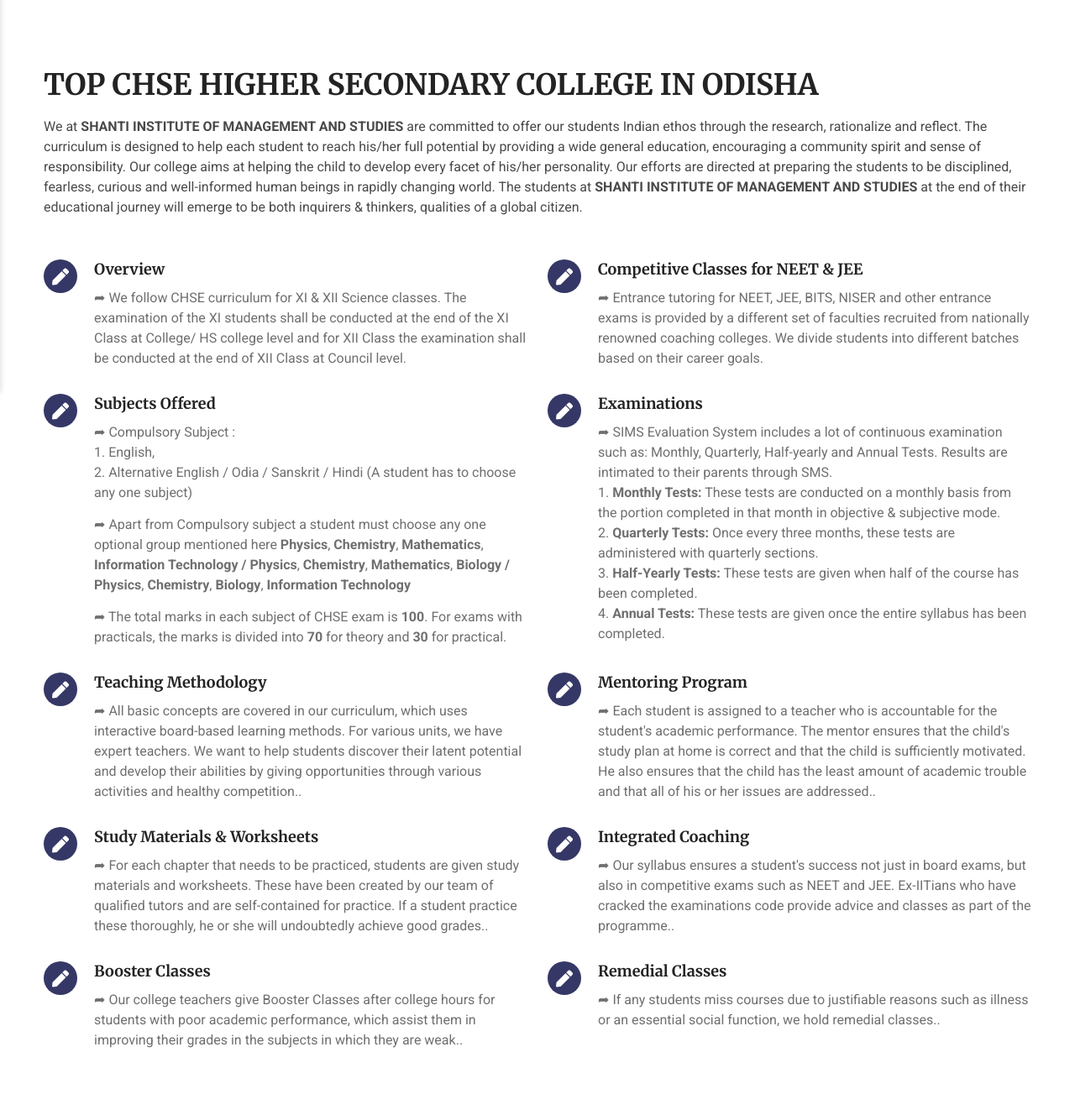
After one commit to mohantyrajib143/simscollege, a Django app: template templates/website/science.html in a window 1280 px wide. The commit adds this page. Shown: the part 333-1661 px from the top of the page at 84% size. Run offline with Django 3.2, Linux system fonts and the light colour scheme; the template is opened without the code that fills it, so the values that code supplies are empty; some libraries are stand-ins or nearby versions; some web fonts are replaced.

Commit message:
1.added science url and function in urls.py, views.py 2.added science.html file and maked required changes

```diff
--- a/templates/website/header.html
+++ b/templates/website/header.html
@@ -89,7 +89,7 @@
                                 <li>
                                     <a href="javascript:;">Academics<i class="fas fa-chevron-down"></i></a>
                                     <ul class="sub-menu">
-                                        <li><a href=""><b>➦ SCIENCE STREAM</b></a></li>
+                                        <li><a href="/science"><b>➦ SCIENCE STREAM</b></a></li>
                                         <li><a href=""><b>➦ COMMERCE STREAM</b></a></li>
                                         <li><a href=""><b>➦ OUR FACULTIES</b></a></li>
                                         <li><a href=""><b>➦ ENTRANCE FACULTY</b></a></li>
--- /dev/null
+++ b/templates/website/science.html
@@ -0,0 +1,140 @@
+{% extends 'website/header.html' %}
+{% load static %}
+{% block title %} HOME | UNQCOLLECTION {% endblock title %}
+{% block body %}
+<div class="page-content bg-gray">
+    <div class="dlab-bnr-inr overlay-black-middle bg-pt" style="background-image:url({% static 'website/images/banner/breadcrumb.jpg' %})">
+        <div class="container">
+            <div class="dlab-bnr-inr-entry">
+                <h1 class="text-white">SHANTI INSTITUTE OF MANAGEMENT AND STUDIES</h1>
+                <div class="breadcrumb-row">
+                    <ul class="list-inline">
+                        <li><a href="/">SIMS</a></li>
+                        <li>SCIENCE</li>
+                    </ul>
+                </div>
+            </div>
+        </div>
+    </div>
+
+    <div class="content-block">
+        <!-- Our Services -->
+        <div class="section-full bg-white content-inner">
+            <div class="container">
+                <div class="row">
+                    <div class="col-md-12">
+                        <div class="section-head">
+                            <h2 class="title"> TOP CHSE HIGHER SECONDARY COLLEGE IN ODISHA</h2>
+                            <p>We at <b>SHANTI INSTITUTE OF MANAGEMENT AND STUDIES</b> are committed to offer our students Indian ethos through the research, rationalize and reflect. The curriculum is designed to help each student to reach his/her full potential by providing a wide general education, encouraging a community spirit and sense of responsibility. Our college aims at helping the child to develop every facet of his/her personality. Our efforts are directed at preparing the students to be disciplined, fearless, curious and well-informed human beings in rapidly changing world. The students at <b>SHANTI INSTITUTE OF MANAGEMENT AND STUDIES</b> at the end of their educational journey will emerge to be both inquirers & thinkers, qualities of a global citizen.</p>
+                        </div>
+                        <div class="row">
+                            <div class="col-md-6 col-sm-6 m-b30">
+                                <div class="icon-bx-wraper left">
+                                    <div class="icon-bx-xs bg-secondry radius"> <a href="#" class="icon-cell"><i class="fas fa-pen"></i></a> </div>
+                                    <div class="icon-content">
+                                        <h5 class="rdx-tilte">Overview</h5>
+                                        <p>➦ We follow CHSE curriculum for XI & XII Science classes. The examination of the XI students shall be conducted at the end of the XI Class at College/ HS college level and for XII Class the examination shall be conducted at the end of XII Class at Council level.</p>
+                                    </div>
+                                </div>
+                            </div>
+                            <div class="col-md-6 col-sm-6 m-b30">
+                                <div class="icon-bx-wraper left">
+                                    <div class="icon-bx-xs bg-secondry radius"> <a href="#" class="icon-cell"><i class="fas fa-pen"></i></a> </div>
+                                    <div class="icon-content">
+                                        <h5 class="rdx-tilte">Competitive Classes for NEET & JEE</h5>
+                                        <p>➦ Entrance tutoring for NEET, JEE, BITS, NISER and other entrance exams is provided by a different set of faculties recruited from nationally renowned coaching colleges. We divide students into different batches based on their career goals.</p>
+                                    </div>
+                                </div>
+                            </div>
+                            <div class="col-md-6 col-sm-6 m-b30">
+                                <div class="icon-bx-wraper left">
+                                    <div class="icon-bx-xs bg-secondry radius"> <a href="#" class="icon-cell"><i class="fas fa-pen"></i></a> </div>
+                                    <div class="icon-content">
+                                        <h5 class="rdx-tilte">Subjects Offered</h5>
+                                        <p>➦ Compulsory Subject :<br>
+                                            1. English,<br>
+                                            2. Alternative English / Odia / Sanskrit / Hindi (A student has to choose any one subject)
+                                        </p>
+                                        <p style="margin-top: -10px;">➦ Apart from Compulsory subject a student must choose any one optional group mentioned here <b>Physics</b>, <b>Chemistry</b>, <b>Mathematics</b>, <b>Information Technology / Physics</b>, <b>Chemistry</b>, <b>Mathematics</b>, <b>Biology / Physics</b>, <b>Chemistry</b>, <b>Biology</b>, <b>Information Technology</b></p>
+                                        <p style="margin-top: -10px;">➦ The total marks in each subject of CHSE exam is <b>100</b>. For exams with practicals, the marks is divided into <b>70</b> for theory and <b>30</b> for practical.</p>
+                                    </div>
+                                </div>
+                            </div>
+                            <div class="col-md-6 col-sm-6 m-b30">
+                                <div class="icon-bx-wraper left">
+                                    <div class="icon-bx-xs bg-secondry radius"> <a href="#" class="icon-cell"><i class="fas fa-pen"></i></a> </div>
+                                    <div class="icon-content">
+                                        <h5 class="rdx-tilte">Examinations</h5>
+                                        <p>➦ SIMS Evaluation System includes a lot of continuous examination such as: Monthly, Quarterly, Half-yearly and Annual Tests. Results are intimated to their parents through SMS.<br>
+                                            1. <b>Monthly Tests:</b> These tests are conducted on a monthly basis from the portion completed in that month in objective & subjective mode.<br>
+                                            2. <b>Quarterly Tests:</b> Once every three months, these tests are administered with quarterly sections.<br>
+                                            3. <b>Half-Yearly Tests:</b> These tests are given when half of the course has been completed.<br>
+                                            4. <b>Annual Tests:</b> These tests are given once the entire syllabus has been completed.
+                                        </p>
+                                    </div>
+                                </div>
+                            </div>
+                            <div class="col-md-6 col-sm-6 m-b30">
+                                <div class="icon-bx-wraper left">
+                                    <div class="icon-bx-xs bg-secondry radius"> <a href="#" class="icon-cell"><i class="fas fa-pen"></i></a> </div>
+                                    <div class="icon-content">
+                                        <h5 class="rdx-tilte">Teaching Methodology</h5>
+                                        <p>➦ All basic concepts are covered in our curriculum, which uses interactive board-based learning methods. For various units, we have expert teachers. We want to help students discover their latent potential and develop their abilities by giving opportunities through various activities and healthy competition..</p>
+                                    </div>
+                                </div>
+                            </div>
+                            <div class="col-md-6 col-sm-6 m-b30">
+                                <div class="icon-bx-wraper left serb">
+                                    <div class="icon-bx-xs bg-secondry radius"> <a href="#" class="icon-cell"><i class="fas fa-pen"></i></a> </div>
+                                    <div class="icon-content">
+                                        <h5 class="rdx-tilte">Mentoring Program</h5>
+                                        <p>➦ Each student is assigned to a teacher who is accountable for the student's academic performance. The mentor ensures that the child's study plan at home is correct and that the child is sufficiently motivated. He also ensures that the child has the least amount of academic trouble and that all of his or her issues are addressed..</p>
+                                    </div>
+                                </div>
+                            </div>
+
+                            <div class="col-md-6 col-sm-6 m-b30">
+                                <div class="icon-bx-wraper left">
+                                    <div class="icon-bx-xs bg-secondry radius"> <a href="#" class="icon-cell"><i class="fas fa-pen"></i></a> </div>
+                                    <div class="icon-content">
+                                        <h5 class="rdx-tilte">Study Materials & Worksheets</h5>
+                                        <p>➦ For each chapter that needs to be practiced, students are given study materials and worksheets. These have been created by our team of qualified tutors and are self-contained for practice. If a student practice these thoroughly, he or she will undoubtedly achieve good grades..</p>
+                                    </div>
+                                </div>
+                            </div>
+                            <div class="col-md-6 col-sm-6 m-b30">
+                                <div class="icon-bx-wraper left">
+                                    <div class="icon-bx-xs bg-secondry radius"> <a href="#" class="icon-cell"><i class="fas fa-pen"></i></a> </div>
+                                    <div class="icon-content">
+                                        <h5 class="rdx-tilte">Integrated Coaching </h5>
+                                        <p>➦ Our syllabus ensures a student's success not just in board exams, but also in competitive exams such as NEET and JEE. Ex-IITians who have cracked the examinations code provide advice and classes as part of the programme..</p>
+                                    </div>
+                                </div>
+                            </div>
+                            <div class="col-md-6 col-sm-6 m-b30">
+                                <div class="icon-bx-wraper left">
+                                    <div class="icon-bx-xs bg-secondry radius"> <a href="#" class="icon-cell"><i class="fas fa-pen"></i></a> </div>
+                                    <div class="icon-content">
+                                        <h5 class="rdx-tilte">Booster Classes </h5>
+                                        <p>➦ Our college teachers give Booster Classes after college hours for students with poor academic performance, which assist them in improving their grades in the subjects in which they are weak..</p>
+                                    </div>
+                                </div>
+                            </div>
+                            <div class="col-md-6 col-sm-6 m-b30">
+                                <div class="icon-bx-wraper left">
+                                    <div class="icon-bx-xs bg-secondry radius"> <a href="#" class="icon-cell"><i class="fas fa-pen"></i></a> </div>
+                                    <div class="icon-content">
+                                        <h5 class="rdx-tilte">Remedial Classes </h5>
+                                        <p>➦ If any students miss courses due to justifiable reasons such as illness or an essential social function, we hold remedial classes..</p>
+                                    </div>
+                                </div>
+                            </div>
+                        </div>
+                    </div>
+                </div>
+            </div>
+        </div>
+    </div>
+</div>
+{% endblock body %}
+{% block js %} {% endblock %}
--- a/website/urls.py
+++ b/website/urls.py
@@ -7,4 +7,5 @@
     path('about/', views.about, name='about'),
     path('whyus/', views.whyus, name='whyus'),
     path('awards/', views.awards, name='awards'),
+    path('science/', views.science, name='science'),
 ]
--- a/website/views.py
+++ b/website/views.py
@@ -43,3 +43,6 @@
     awards = Awards.objects.all().order_by('-id')
     data = {'awards':awards}
     return render(request, 'website/awards.html', data)
+
+def science(request):
+    return render(request, 'website/science.html')
```
